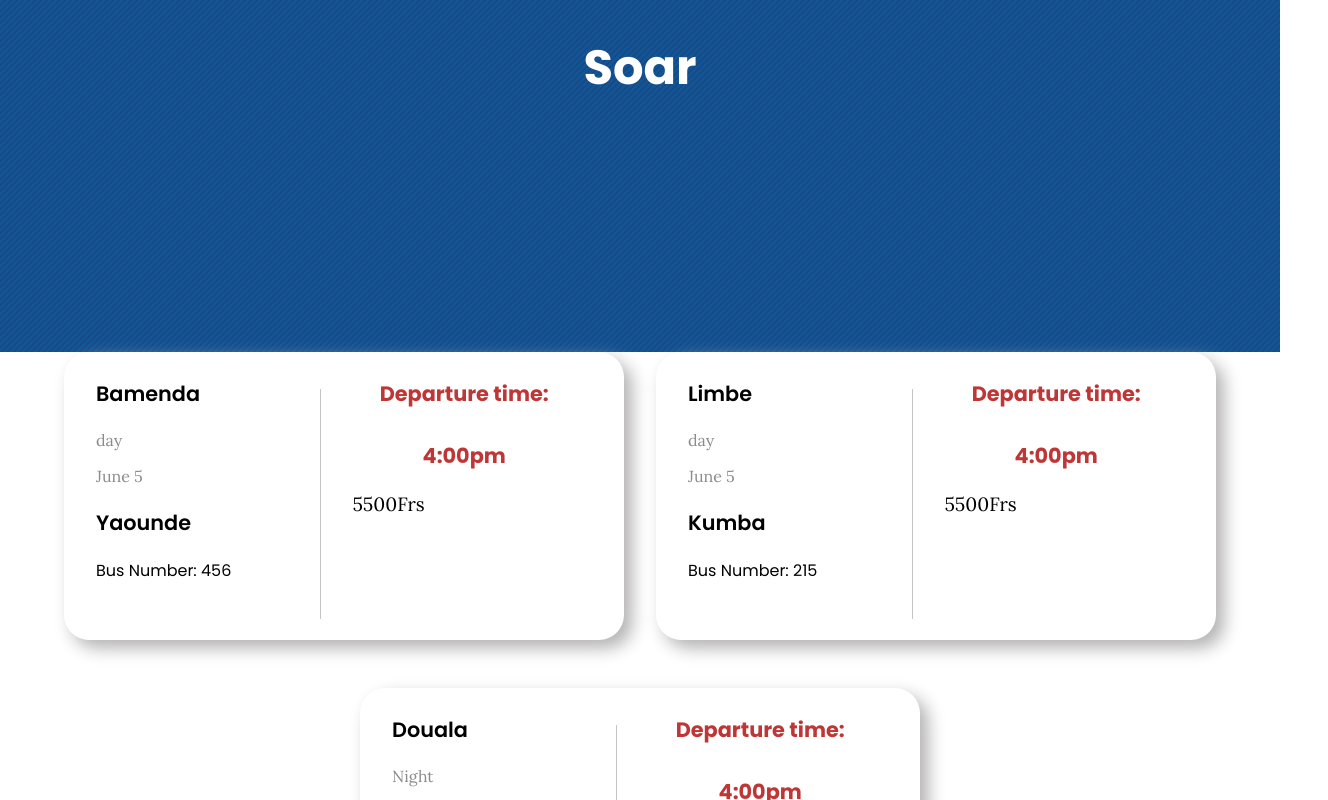
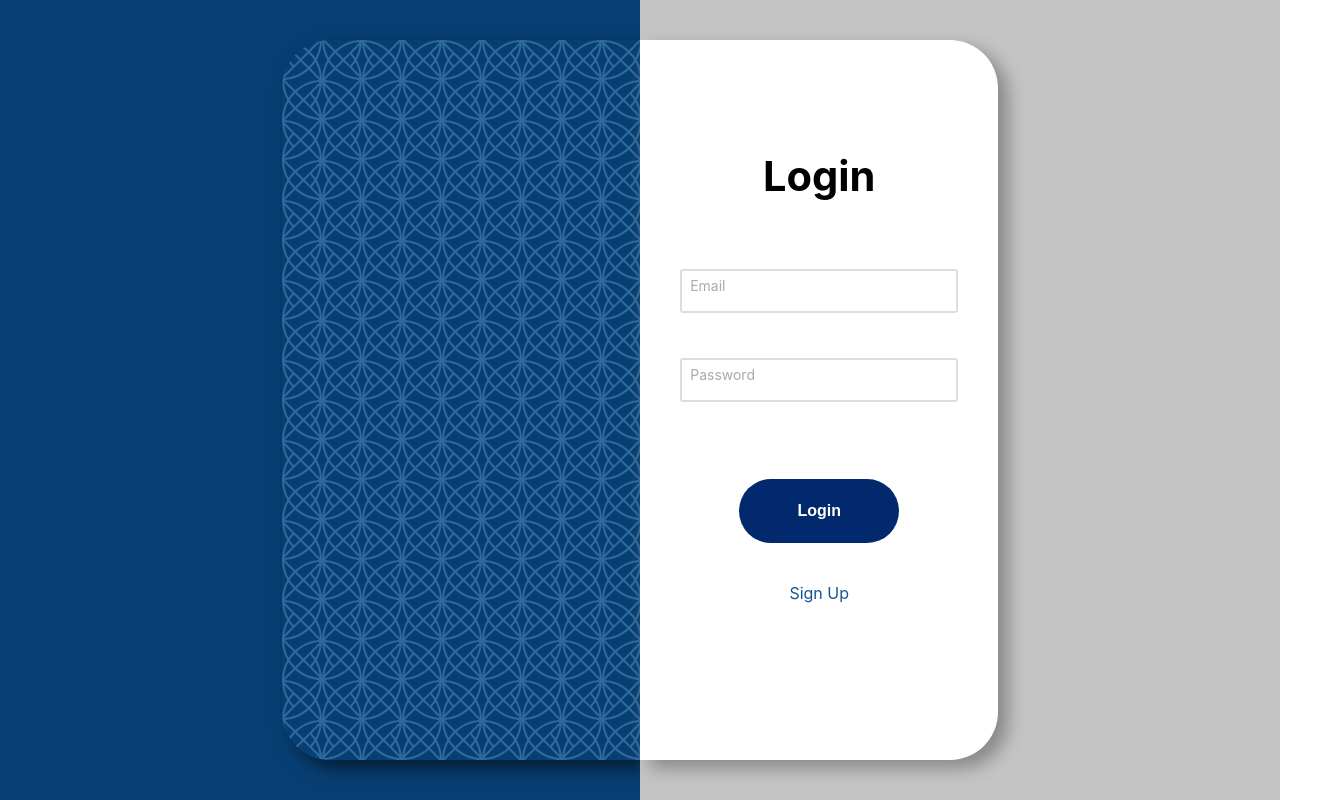
Before and after one commit to eddybruv/TaskCrush, a React (Create React App) app in the folder client/: page / in a window 1280 px wide. Shown: the top 800 px of the page, 1328 px wide, since content can reach past the window. Built offline with nearby package versions, Linux system fonts and the light colour scheme.

Commit message:
modal left to config

```diff
--- a/client/src/App.js
+++ b/client/src/App.js
@@ -1,33 +1,37 @@
-import React from 'react';
-import Register from './components/Register';
-import Login from './components/Login';
-import PopUp from './components/PopUp';
-import Ticket from './components/Ticket';
-// import Register from './components/Register';
-import { BrowserRouter as Router, Route } from 'react-router-dom';
-import UserPanel from './components/UserPanel';
-import AdminDashboard from './components/AdminDashboard/AdminDashboard';
-import CreateBus from './components/CreateBus';
+import React from "react";
+import Login from "./components/Login";
+import Register from "./components/Register";
+import { BrowserRouter as Router, Route, Routes } from "react-router-dom";
+import UserPanel from "./components/UserPanel";
+import AdminDashboard from "./components/AdminDashboard/AdminDashboard";
+import CreateBus from "./components/CreateBus";
 
 function App() {
   return (
     <div className="App">
-      <UserPanel></UserPanel>
+      {/* <AdminDashboard></AdminDashboard> */}
+      {/* <UserPanel></UserPanel>
       <AdminDashboard></AdminDashboard>
       <Ticket location={"Bamenda"} destination={"Buea"} price={"5000"} busNum={203} timeOfDay={"Night"} timeOfDeparture={"12pm"} dateOfDeparture={"April 1"}></Ticket>
-      {/* <PopUp></PopUp> */}
-      {/* <UserPanel></UserPanel> */}
-      {/* <PopUp></PopUp> */}
+      <PopUp></PopUp>
+      <UserPanel></UserPanel>
+      <PopUp></PopUp>
       <Login></Login>
       <Register></Register>
-      <CreateBus></CreateBus>
-      {/* <Router>
-        <Route path = "/" exact component={Login}></Route>
-        <Route path = "/UserPanel" exact component={UserPanel}></Route>
-        <Route path = "/AdminDashboard" exact component={AdminDashboard}></Route>
-        <Route path = "/Login" exact component={Login}></Route>
-        <Route path = "/CreateBus" exact component={CreateBus}></Route>
-      </Router> */}
+      <CreateBus></CreateBus> */}
+      <Router>
+        <Routes>
+          <Route path="/" /* exact */ element={<Login />}></Route>
+          <Route path="/user-panel" /* exact */ element={<UserPanel />}></Route>
+          <Route
+            path="/admin-dashboard"
+            /* exact */
+            element={<AdminDashboard />}
+          ></Route>
+          <Route path="/register" /* exact */ element={<Register />}></Route>
+          <Route path="/create-bus" /* exact */ element={<CreateBus />}></Route>
+        </Routes>
+      </Router>
     </div>
   );
 }
--- a/client/src/components/Button.jsx
+++ b/client/src/components/Button.jsx
@@ -1,11 +1,11 @@
 import React from 'react';
-// import { Link} from 'react-router-dom'
+import { Link} from 'react-router-dom'
 import './componentStyles/button.css';
 
-const Button = ({btnText},{path}) => {
+const Button = ({btnText, path}) => {
   return (
-    <button>{btnText}</button>
-    // <button><Link to={path}>{btnText}</Link></button>
+    // <button>{btnText}</button>
+    <button><Link className="link" to={path}>{btnText}</Link></button>
   )
 }
 export default Button
--- a/client/src/components/CreateBus.jsx
+++ b/client/src/components/CreateBus.jsx
@@ -15,7 +15,7 @@ const CreateBus = () => {
                     <CustomInputs placeholder={"Price"}/>
                     <CustomInputs placeholder={"Time of departure"}/>
                     <CustomInputs placeholder={"Bus number"}/>
-                    <Button btnText={"Submit"} />
+                    <Button btnText={"Submit"} path="/" />
                 </form>
             </div>
         </section>
--- a/client/src/components/Login.jsx
+++ b/client/src/components/Login.jsx
@@ -1,5 +1,5 @@
 import React from 'react'
-// import { Link} from 'react-router-dom'
+import { Link} from 'react-router-dom'
 import './componentStyles/Form.css'
 import CustomInputs from './CustomInputs'
 import Button from './Button'
@@ -14,9 +14,9 @@ const Login = () => {
             <h1>Login</h1>
             <CustomInputs placeholder={"Email"}/>
             <CustomInputs placeholder={"Password"}/>
-            <Button btnText={"Login"}/>
-           {/* <Button btnText={"Login"} path = {"/UserPanel"}/> */}
-           {/* <Link to="/Login">Sign Up</Link> */}
+            {/* <Button btnText={"Login"}/> */}
+           <Button btnText={"Login"} path = {"/user-panel"}/>
+           <Link className="linkk" to="/register">Sign Up</Link>
           </form>
       </div>
     </div>
--- a/client/src/components/Register.jsx
+++ b/client/src/components/Register.jsx
@@ -17,7 +17,7 @@ const Register = () => {
             <CustomInputs placeholder={"Last Name"}/>
             <CustomInputs placeholder={"Email"}/>
             <CustomInputs placeholder={"Password"}/>
-            <Button btnText={"Register"} path={"/Login"} />
+            <Button btnText={"Register"} path={"/"} />
           </form>
       </div>
     </div>
--- a/client/src/components/componentStyles/Form.css
+++ b/client/src/components/componentStyles/Form.css
@@ -84,3 +84,14 @@ button{
     font-size: 1em;
     background: #135593
 }
+.link{
+    text-decoration: none;
+    color: #fff;
+}
+.link:hover{
+    color: #135593;
+}
+.linkk{
+    text-decoration: none;
+    color: #135593;
+}
--- a/client/src/components/componentStyles/button.css
+++ b/client/src/components/componentStyles/button.css
@@ -13,3 +13,6 @@ button{
     border: solid 2.5px #02296D;
     /* border: solid 2.5px rgba(#02296D, .03); */
     }
+    .link{
+        text-decoration: none;
+    }
```
